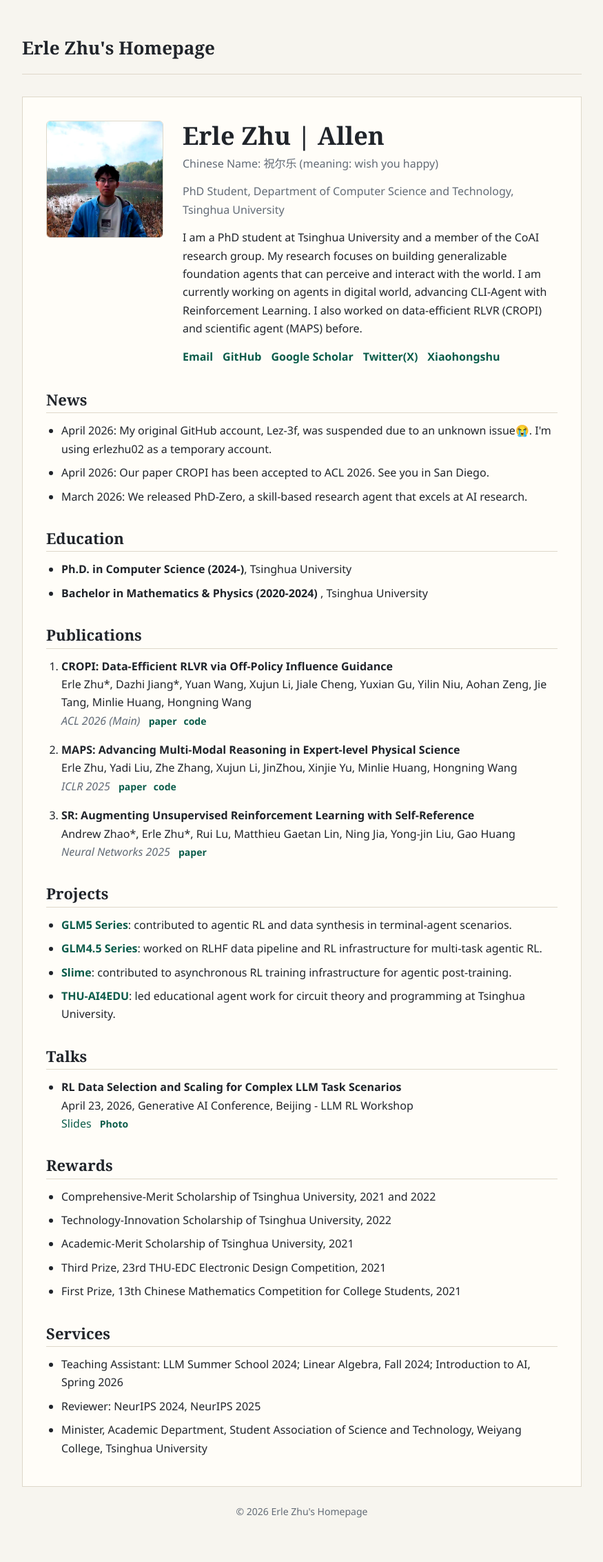
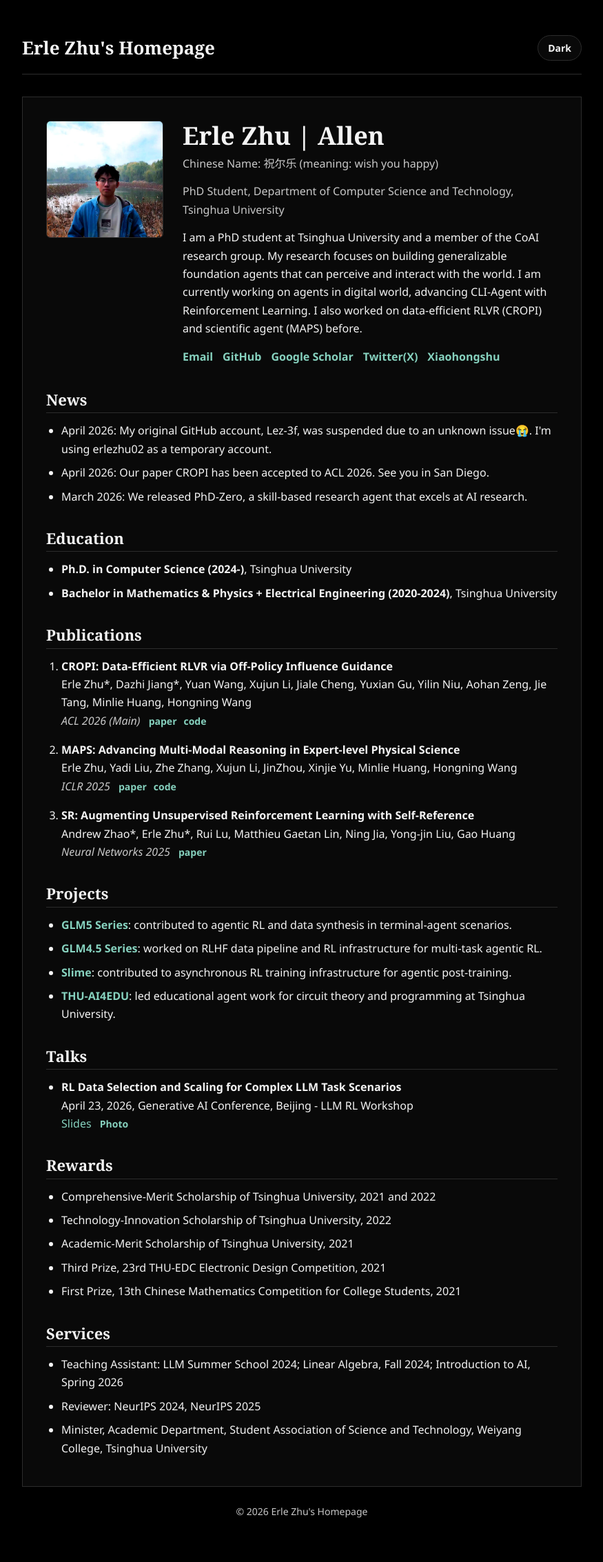
Before and after one commit to erlezhu02/erlezhu02.github.io, a Jekyll site: the page built from index.md, in a window 1280 px wide. Shown: the whole page at 69% size, without its empty margins (202-1077 px from the left). Built offline with Jekyll 4.4.1, drawn with Linux system fonts in a browser that asks for light colours.

Commit message:
Add theme toggle and update education

```diff
--- a/_layouts/default.html
+++ b/_layouts/default.html
@@ -6,6 +6,14 @@
     <title>{% if page.title %}{{ page.title }} | {% endif %}{{ site.title }}</title>
     <meta name="description" content="{{ page.excerpt | default: site.description | strip_html | normalize_whitespace }}">
     <link rel="icon" href="{{ '/assets/images/favicon.svg' | relative_url }}" type="image/svg+xml">
+    <script>
+      (function () {
+        var storedTheme = localStorage.getItem("theme");
+        if (storedTheme === "light" || storedTheme === "dark") {
+          document.documentElement.setAttribute("data-theme", storedTheme);
+        }
+      })();
+    </script>
     <link rel="stylesheet" href="{{ '/assets/css/style.css' | relative_url }}">
   </head>
   <body>
@@ -14,6 +22,10 @@
         <div>
           <a class="site-title" href="{{ '/' | relative_url }}">{{ site.title }}</a>
         </div>
+        <button class="theme-toggle" type="button" aria-label="Toggle color theme">
+          <span class="theme-toggle-dark">Dark</span>
+          <span class="theme-toggle-light">Light</span>
+        </button>
       </header>
 
       <main class="page-content">
@@ -24,5 +36,31 @@
         <p>© {{ site.time | date: '%Y' }} {{ site.title }}</p>
       </footer>
     </div>
+    <script>
+      (function () {
+        var root = document.documentElement;
+        var button = document.querySelector(".theme-toggle");
+
+        function currentTheme() {
+          return root.getAttribute("data-theme") || "dark";
+        }
+
+        function syncButton() {
+          if (!button) return;
+          button.setAttribute("data-theme", currentTheme());
+        }
+
+        if (button) {
+          button.addEventListener("click", function () {
+            var nextTheme = currentTheme() === "dark" ? "light" : "dark";
+            root.setAttribute("data-theme", nextTheme);
+            localStorage.setItem("theme", nextTheme);
+            syncButton();
+          });
+        }
+
+        syncButton();
+      })();
+    </script>
   </body>
 </html>
--- a/assets/css/style.css
+++ b/assets/css/style.css
@@ -1,23 +1,21 @@
 :root {
+  --bg: #000000;
+  --ink: #f4f4f4;
+  --muted: #c8c8c8;
+  --line: #2c2c2c;
+  --accent: #86d1be;
+  --paper: #090909;
+  --serif: Georgia, "Times New Roman", serif;
+  --sans: "Avenir Next", "Segoe UI", sans-serif;
+}
+
+:root[data-theme="light"] {
   --bg: #f7f5ef;
   --ink: #20242a;
   --muted: #626b76;
   --line: #ded8ca;
   --accent: #0b5c4a;
   --paper: #fffdf8;
-  --serif: Georgia, "Times New Roman", serif;
-  --sans: "Avenir Next", "Segoe UI", sans-serif;
-}
-
-@media (prefers-color-scheme: dark) {
-  :root {
-    --bg: #000000;
-    --ink: #f4f4f4;
-    --muted: #c8c8c8;
-    --line: #2c2c2c;
-    --accent: #86d1be;
-    --paper: #090909;
-  }
 }
 
 * {
@@ -48,6 +46,10 @@ a:hover {
 }
 
 .site-header {
+  display: flex;
+  justify-content: space-between;
+  align-items: center;
+  gap: 16px;
   margin-bottom: 32px;
   padding-bottom: 16px;
   border-bottom: 1px solid var(--line);
@@ -58,6 +60,35 @@ a:hover {
   font-family: var(--serif);
   font-size: 26px;
   font-weight: 700;
+}
+
+.theme-toggle {
+  border: 1px solid var(--line);
+  background: var(--paper);
+  color: var(--ink);
+  border-radius: 999px;
+  padding: 8px 14px;
+  font-family: var(--sans);
+  font-size: 14px;
+  font-weight: 600;
+  cursor: pointer;
+}
+
+.theme-toggle:hover {
+  text-decoration: none;
+  opacity: 0.92;
+}
+
+.theme-toggle .theme-toggle-light {
+  display: none;
+}
+
+.theme-toggle[data-theme="light"] .theme-toggle-dark {
+  display: none;
+}
+
+.theme-toggle[data-theme="light"] .theme-toggle-light {
+  display: inline;
 }
 
 .page-content {
@@ -167,6 +198,11 @@ em {
     padding: 24px 14px;
   }
 
+  .site-header {
+    align-items: flex-start;
+    flex-direction: column;
+  }
+
   .page-content {
     padding: 22px;
   }
--- a/index.md
+++ b/index.md
@@ -37,7 +37,7 @@ title: Erle Zhu's Homepage
   <h2>Education</h2>
   <ul>
     <li><strong>Ph.D. in Computer Science (2024-)</strong>, Tsinghua University</li>
-    <li><strong>Bachelor in Mathematics & Physics (2020-2024) </strong>, Tsinghua University</li>
+    <li><strong>Bachelor in Mathematics & Physics + Electrical Engineering (2020-2024)</strong>, Tsinghua University</li>
   </ul>
 </section>
 
```
